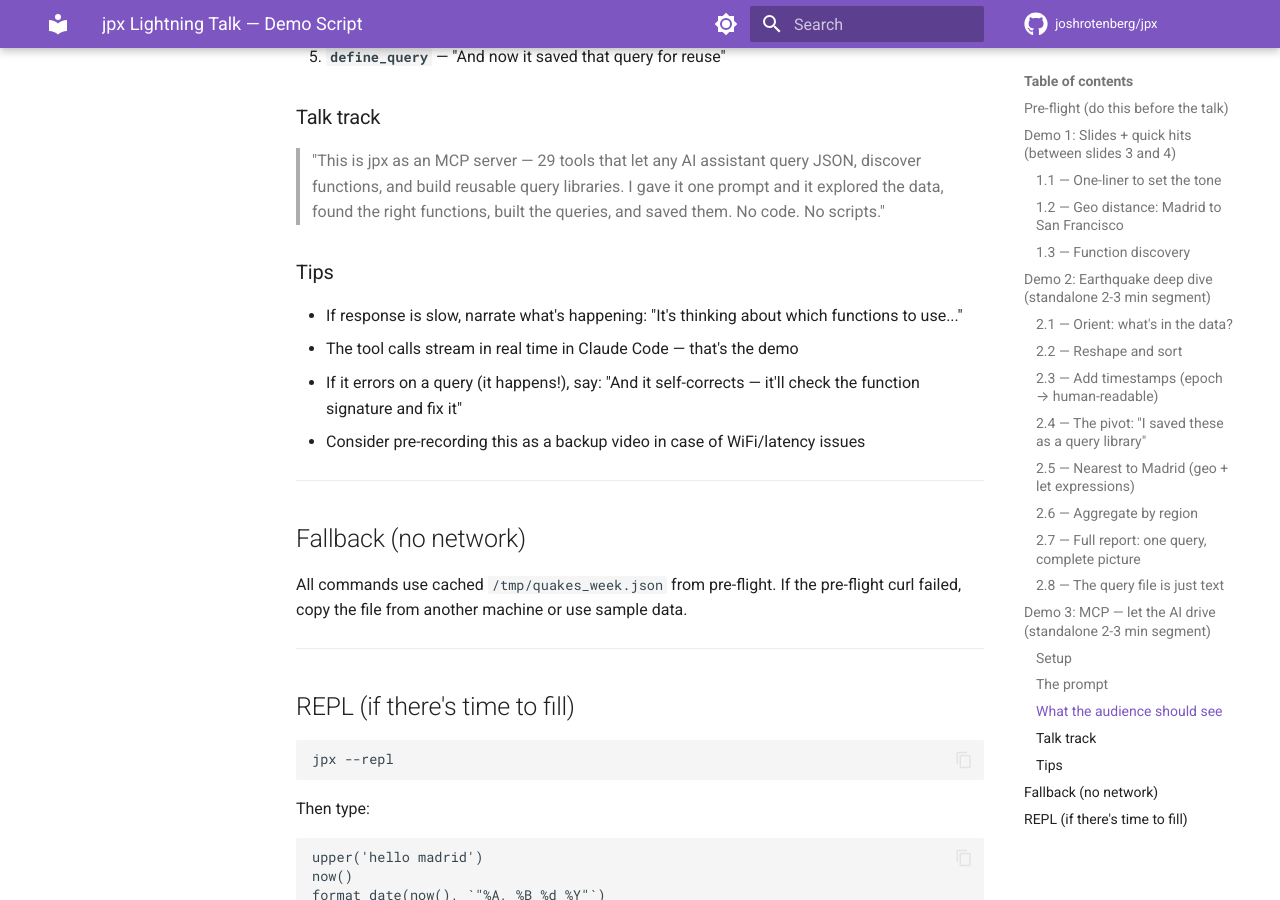
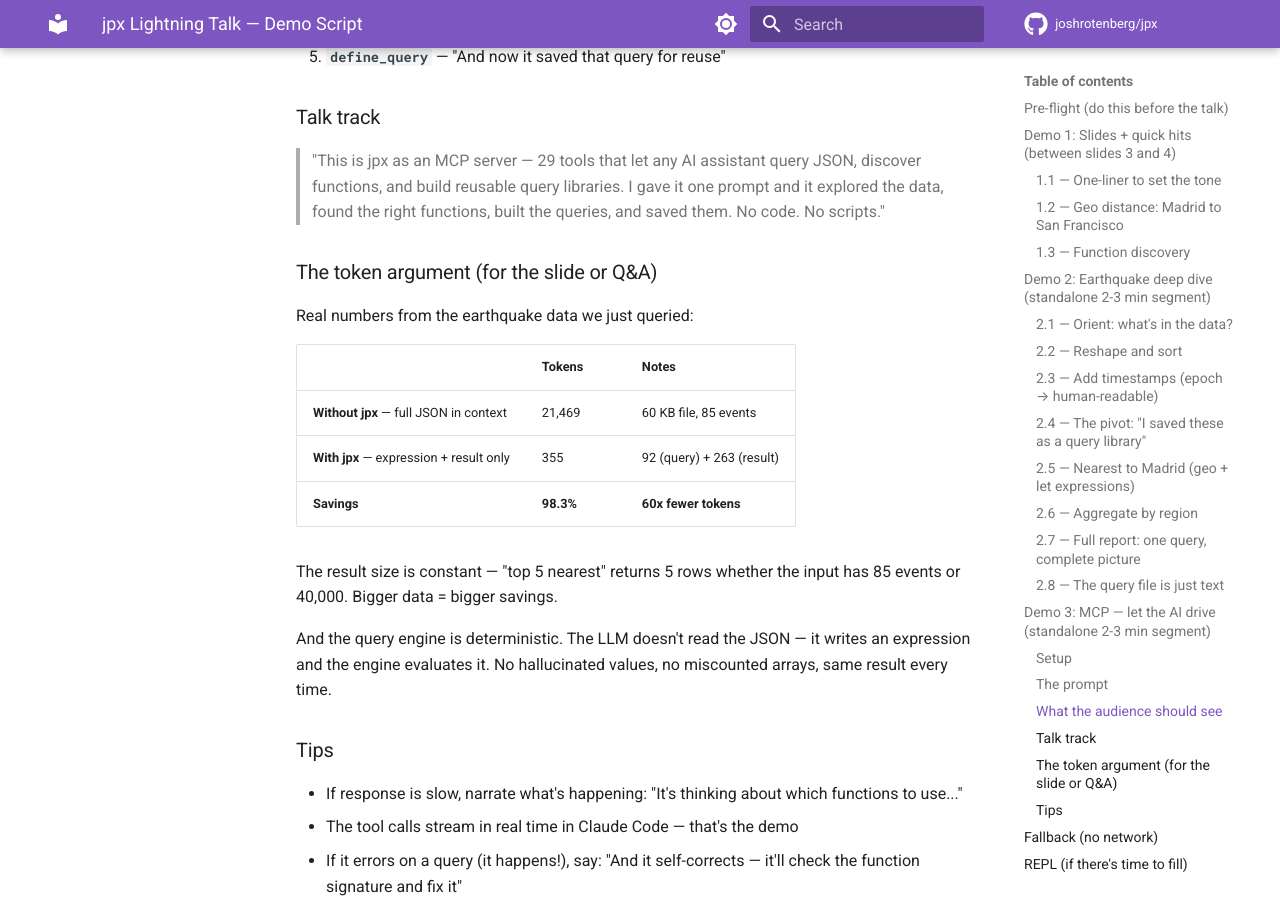
Before and after one commit to joshrotenberg/jpx, an MkDocs documentation site: the page built from docs/src/presentations/demo-script.md, in a window 1280 px wide and 900 px high, scrolled down 3657 px. Built offline with MkDocs 1.6.1 and Material for MkDocs 9.7.7, drawn with Linux system fonts in a browser that asks for light colours; comment, search, counter and statistics services are not loaded.

Commit message:
Add MCP token savings slide and determinism talking point
New slide 5 shows measured token reduction: 21,469 → 355 tokens
(60x) when using evaluate_file vs reading raw JSON into context.
Highlights that result size is constant regardless of input size,
and that query results are deterministic (no hallucinated values).

Also adds token analysis table to the MCP demo section of the
demo script for Q&A reference.

```diff
--- a/docs/src/presentations/demo-script.md
+++ b/docs/src/presentations/demo-script.md
@@ -177,6 +177,23 @@ The AI will make a series of MCP tool calls — talk over them:
 > I gave it one prompt and it explored the data, found the right
 > functions, built the queries, and saved them. No code. No scripts."
 
+### The token argument (for the slide or Q&A)
+
+Real numbers from the earthquake data we just queried:
+
+| | Tokens | Notes |
+|---|---|---|
+| **Without jpx** — full JSON in context | 21,469 | 60 KB file, 85 events |
+| **With jpx** — expression + result only | 355 | 92 (query) + 263 (result) |
+| **Savings** | **98.3%** | **60x fewer tokens** |
+
+The result size is constant — "top 5 nearest" returns 5 rows whether
+the input has 85 events or 40,000. Bigger data = bigger savings.
+
+And the query engine is deterministic. The LLM doesn't read the JSON —
+it writes an expression and the engine evaluates it. No hallucinated values,
+no miscounted arrays, same result every time.
+
 ### Tips
 
 - If response is slow, narrate what's happening: "It's thinking about
```
Also changed, not shown: docs/src/presentations/jpx-in-5-minutes.html (+38 -4 lines).
